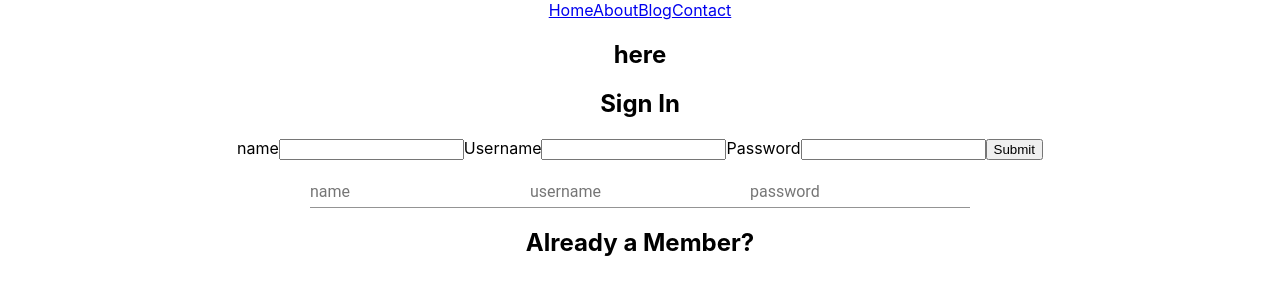
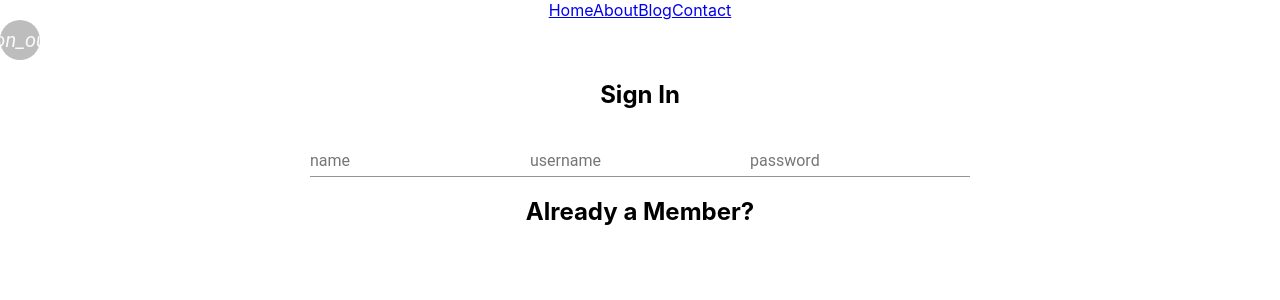
Before and after one commit to safespaceteam/safespacefrontend, a React (Create React App) app: page /register in a window 1280 px wide. Shown: the top 300 px of the page. Built offline with nearby package versions, Linux system fonts and the light colour scheme; no server answers; the HTML template or start-up script is replaced by a standard one.

Commit message:
added avatar and material components to log in page

```diff
--- a/src/components/login.js
+++ b/src/components/login.js
@@ -1,6 +1,7 @@
 import React, { Component } from "react";
 import axios from "axios";
 import TextField from "@material-ui/core/TextField";
+import Avatar from "@material-ui/core/Avatar";
 
 const url = process.env.REACT_APP_DB_URL;
 
@@ -46,8 +47,8 @@ class Login extends Component {
   render() {
     return (
       <div>
-        <h2>Sign In</h2>
-        <form onSubmit={this.submitHandler}>
+        {/* <h2>Sign In</h2> */}
+        {/* <form onSubmit={this.submitHandler}>
           <label htmlFor="username">Username</label>
           <input
             type="text"
@@ -65,8 +66,12 @@ class Login extends Component {
             onChange={this.inputHandler}
           />
           <button type="submit">Submit</button>
-        </form>
+        </form> */}
         <form>
+          <Avatar>
+            <i class="material-icons">person_outline</i>
+          </Avatar>
+          <h2>Sign In</h2>
           <TextField
             // id="standard-name"
             type="text"
--- a/src/components/register.js
+++ b/src/components/register.js
@@ -3,6 +3,7 @@ import axios from "axios";
 // import Button from "@material-ui/core/Button";
 import { Link } from "react-router-dom";
 import TextField from "@material-ui/core/TextField";
+import Avatar from "@material-ui/core/Avatar";
 
 const url = process.env.REACT_APP_DB_URL;
 
@@ -50,7 +51,7 @@ class Register extends Component {
   render() {
     return (
       <div>
-        <h1>here</h1>
+        {/* <h1>here</h1>
         <h2>Sign In</h2>
         <form onSubmit={this.submitHandler}>
           <label htmlFor="name">name</label>
@@ -78,9 +79,13 @@ class Register extends Component {
             onChange={this.inputHandler}
           />
           <button type="submit">Submit</button>
-        </form>
+        </form> */}
 
         <form>
+          <Avatar>
+            <i class="material-icons">person_outline</i>
+          </Avatar>
+          <h2>Sign In</h2>
           <TextField
             // id="standard-name"
             type="text"
```
